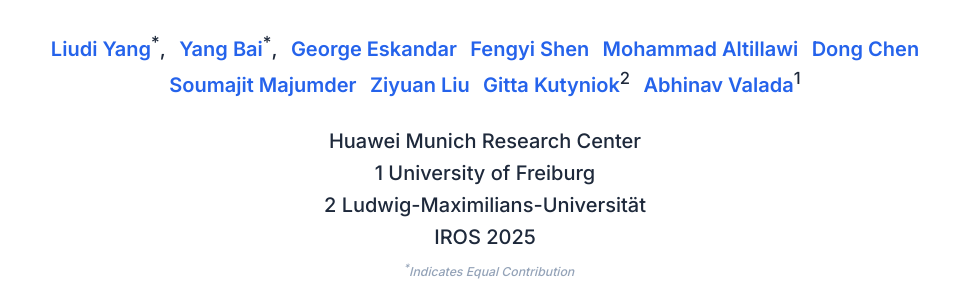
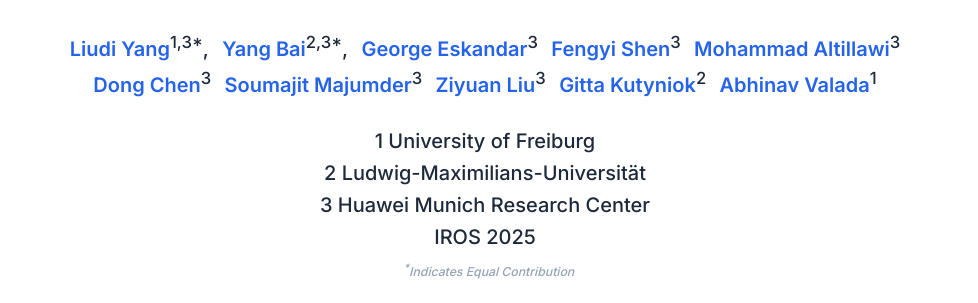
Before and after one commit to crepuscularlight/roboenvision, a plain HTML site: page index.html in a window 1280 px wide. Shown: the part 225-528 px from the top of the page, without its empty margins (151-1129 px from the left). Drawn offline with nearby package versions, Linux system fonts and the light colour scheme; some icons are missing.

Commit message:
fix affiliation

```diff
--- a/index.html
+++ b/index.html
@@ -6,7 +6,8 @@
 
   <!-- Primary Meta Tags -->
   <!-- TODO: Replace with your paper title and author names -->
-  <meta name="title" content="PAPER_TITLE - AUTHOR_NAMES">
+  <meta name="title" content="RoboEnvision: A Long-Horizon Video Generation Model for Multi-Task
+            Robot Manipulation">
   <!-- TODO: Write a compelling 150-160 character description of your research -->
   <meta name="description" content="BRIEF_DESCRIPTION_OF_YOUR_RESEARCH_CONTRIBUTION_AND_FINDINGS">
   <!-- TODO: Add 5-10 relevant keywords for your research area -->
@@ -74,7 +75,8 @@
 
 
   <!-- TODO: Replace with your paper title and authors -->
-  <title>PAPER_TITLE - AUTHOR_NAMES | Academic Research</title>
+  <title>RoboEnvision: A Long-Horizon Video Generation Model for Multi-Task
+  Robot Manipulation</title>
 
   <!-- Favicon and App Icons -->
   <link rel="icon" type="image/x-icon" href="static/images/robot.ico">
@@ -201,26 +203,26 @@
             <div class="is-size-5 publication-authors">
               <!-- TODO: Replace with your paper authors and their personal links -->
               <span class="author-block">
-                <a href="FIRST AUTHOR PERSONAL LINK" target="_blank">Liudi Yang</a><sup>*</sup>,</span>
+                <a href="FIRST AUTHOR PERSONAL LINK" target="_blank">Liudi Yang</a><sup>1,3*</sup>,</span>
                 <span class="author-block">
-                  <a href="SECOND AUTHOR PERSONAL LINK" target="_blank">Yang Bai</a><sup>*</sup>,</span>
+                  <a href="SECOND AUTHOR PERSONAL LINK" target="_blank">Yang Bai</a><sup>2,3*</sup>,</span>
                   <span class="author-block">
-                    <a href="THIRD AUTHOR PERSONAL LINK" target="_blank">George Eskandar</a>
+                    <a href="THIRD AUTHOR PERSONAL LINK" target="_blank">George Eskandar</a><sup>3</sup>
                   </span>
                   <span class="author-block">
-                    <a href="THIRD AUTHOR PERSONAL LINK" target="_blank">Fengyi Shen</a>
+                    <a href="THIRD AUTHOR PERSONAL LINK" target="_blank">Fengyi Shen</a><sup>3</sup>
                   </span>
                   <span class="author-block">
-                    <a href="THIRD AUTHOR PERSONAL LINK" target="_blank">Mohammad Altillawi</a>
+                    <a href="THIRD AUTHOR PERSONAL LINK" target="_blank">Mohammad Altillawi</a><sup>3</sup>
                 </span>
                 <span class="author-block">
-                  <a href="THIRD AUTHOR PERSONAL LINK" target="_blank">Dong Chen</a>
+                  <a href="THIRD AUTHOR PERSONAL LINK" target="_blank">Dong Chen</a><sup>3</sup>
                   </span>
               <span class="author-block">
-                <a href="THIRD AUTHOR PERSONAL LINK" target="_blank">Soumajit Majumder</a>
+                <a href="THIRD AUTHOR PERSONAL LINK" target="_blank">Soumajit Majumder</a><sup>3</sup>
                 </span>
               <span class="author-block">
-                <a href="THIRD AUTHOR PERSONAL LINK" target="_blank">Ziyuan Liu</a>
+                <a href="THIRD AUTHOR PERSONAL LINK" target="_blank">Ziyuan Liu</a><sup>3</sup>
               </span>
               <span class="author-block">
                 <a href="THIRD AUTHOR PERSONAL LINK" target="_blank">Gitta Kutyniok</a><sup>2</sup>
@@ -232,7 +234,7 @@
 
                   <div class="is-size-5 publication-authors">
                     <!-- TODO: Replace with your institution and conference/journal info -->
-                    <span class="author-block">Huawei Munich Research Center<br> 1 University of Freiburg<br> 2 Ludwig-Maximilians-Universität<br>IROS 2025</span>
+                    <span class="author-block">1 University of Freiburg<br>2 Ludwig-Maximilians-Universität<br>3 Huawei Munich Research Center<br>IROS 2025</span>
                     <!-- TODO: Remove this line if no equal contribution -->
                     <span class="eql-cntrb"><small><br><sup>*</sup>Indicates Equal Contribution</small></span>
                   </div>
```
